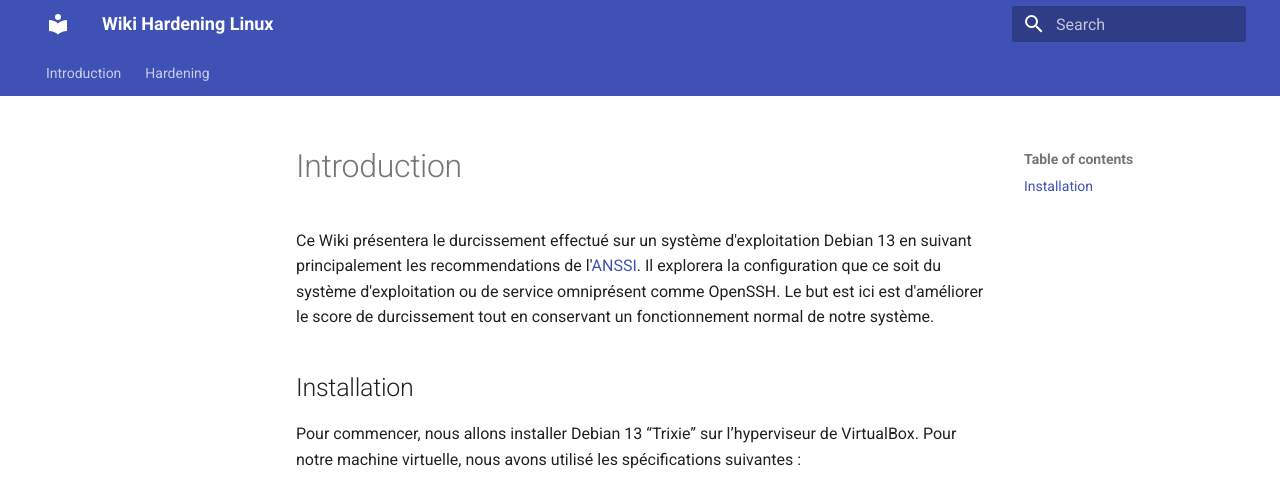
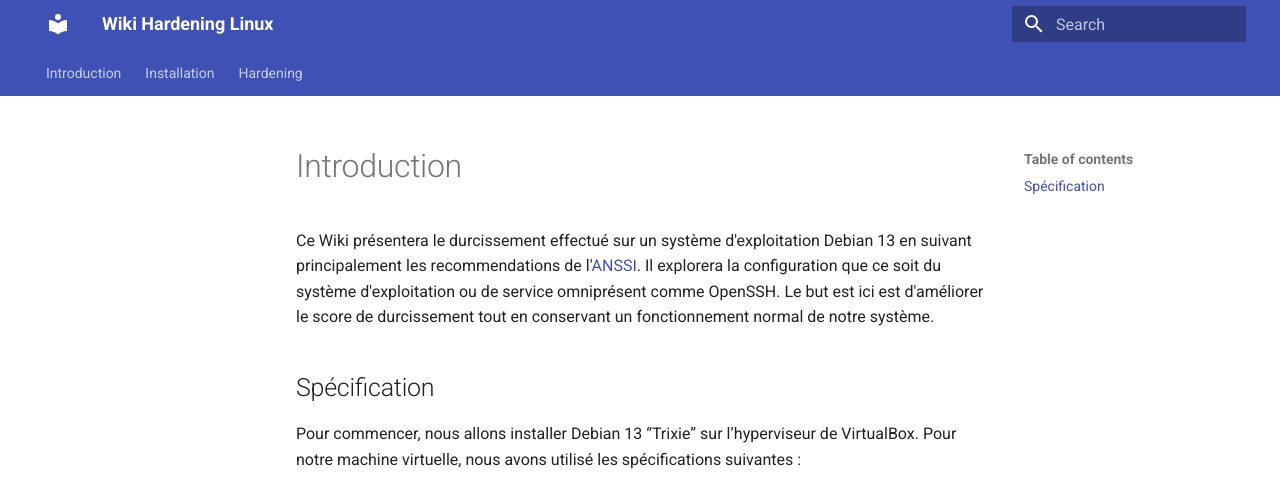
Before and after one commit to B1aSst/wiki-hardening-linux, an MkDocs documentation site: the page built from docs/index.md, in a window 1280 px wide. Shown: the top 491 px of the page. Built offline with MkDocs 1.6.1 and Material for MkDocs 9.7.7, drawn with Linux system fonts in a browser that asks for light colours.

```diff
--- a/docs/introduction.md
+++ b/docs/index.md
@@ -2,7 +2,7 @@
 
 Ce Wiki présentera le durcissement effectué sur un système d'exploitation Debian 13 en suivant principalement les recommendations de l'[ANSSI](https://cyber.gouv.fr/). Il explorera la configuration que ce soit du système d'exploitation ou de service omniprésent comme OpenSSH. Le but est ici est d'améliorer le score de durcissement tout en conservant un fonctionnement normal de notre système.
 
-## Installation
+## Spécification
 
 Pour commencer, nous allons installer Debian 13 “Trixie” sur l’hyperviseur de VirtualBox. Pour notre machine virtuelle, nous avons utilisé les spécifications suivantes :
 
--- a/mkdocs.yml
+++ b/mkdocs.yml
@@ -1,5 +1,5 @@
 site_name: Wiki Hardening Linux
-site_url: https://b1asst.github.io/wiki-hardening-linux/introduction.md
+site_url: https://b1asst.github.io/wiki-hardening-linux/
 theme:
   name: material
   features:
@@ -11,6 +11,7 @@ theme:
     - navigation.tabs
 nav:
   - Introduction: ./hardening/introduction.md
+  - Installation: ./install.md
   - Hardening:
       - Guide ANSSI: ./hardening/guide-anssi.md
       - Guide ANSSI OpenSSH: ./hardening/anssi-openssh.md
```
